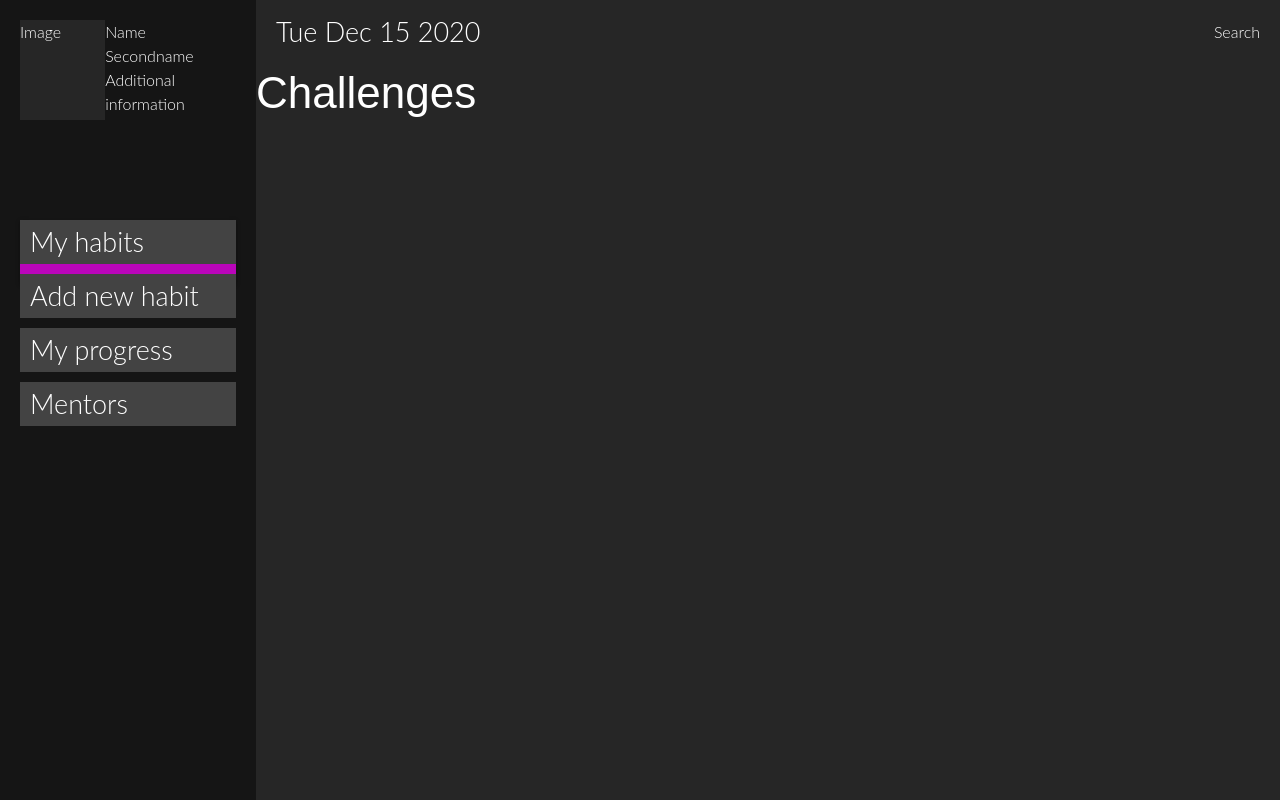
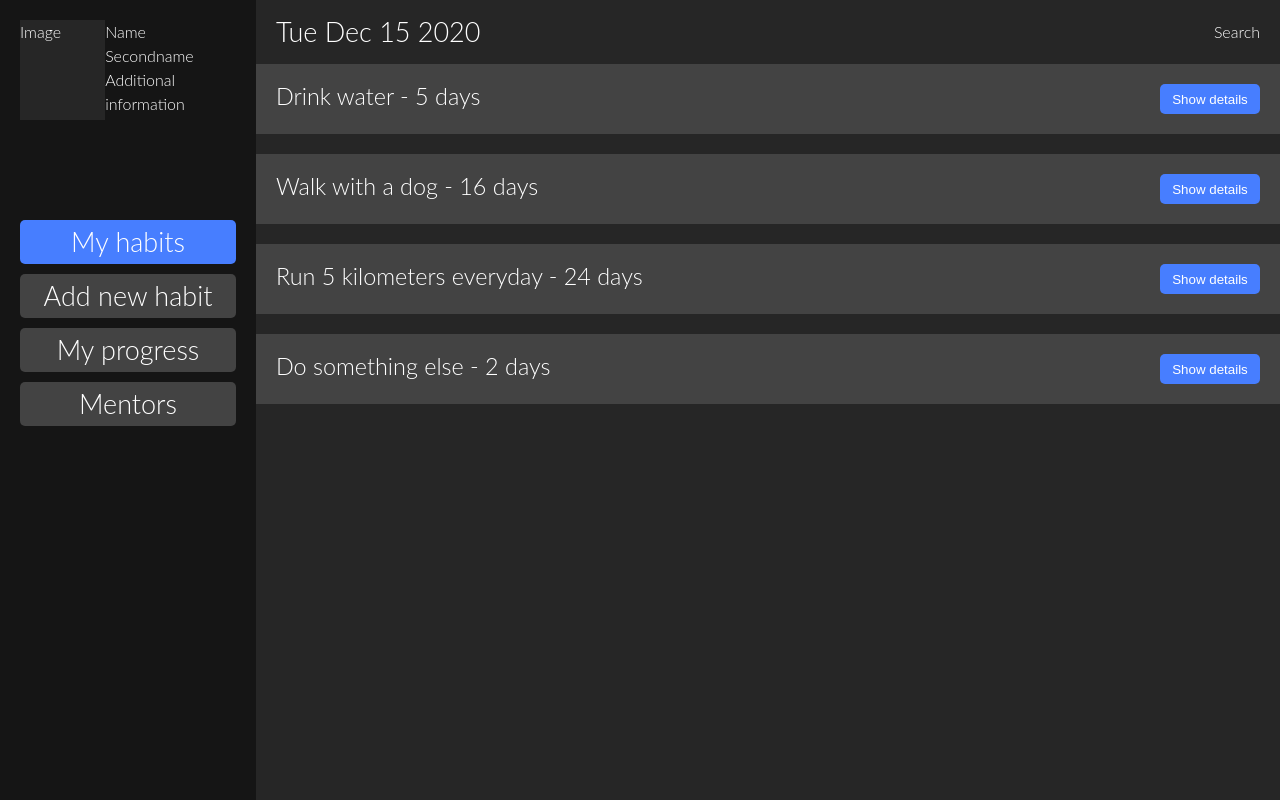
Before and after one commit to Olga-Garanko/ChallengeBoard, a React (Create React App) app: page /challenges in a window 1280 px wide. Built offline with nearby package versions, Linux system fonts and the light colour scheme.

Commit message:
challenge items implementation

```diff
--- /dev/null
+++ b/src/components/ChallengeItem/index.js
@@ -0,0 +1,42 @@
+import React, { useState } from 'react';
+import './styles.scss';
+
+const ChallengeItem = (props) => {
+  const [open, setOpen] = useState(false);
+
+  const showChallenge = () => {
+    setOpen(!open);
+  };
+  const hideChallenge = () => {
+    setOpen(!open);
+  };
+  const {description, date, goal} = props;
+
+  if (!open) {
+    return (
+      <div className='challenge'>
+        <div className='challenge__item'>
+          <div className='challenge__item__description'>{description} - {goal} days</div>
+          <button onClick={showChallenge} className="challenge__item__btn">Show details</button>
+        </div>
+      </div>
+    );
+  } else {
+    return (
+      <div className='challenge'>
+        <div className='challenge__item'>
+          <div className='challenge__item__description'>{description} - {goal} days</div>
+          <button onClick={hideChallenge} className="challenge__item__btn">Hide details</button>
+        </div>
+        <div className="challenge__details">
+          <p>Goal - {goal} days</p>
+          <p>Today is "toBeCalculated" day of challenge</p>
+          <p>Left "toBeCalculated" days</p>
+          <p>Start Date - {date.toLocaleString()}</p>
+        </div>
+      </div>
+    );
+  }
+};
+
+export default ChallengeItem;
--- /dev/null
+++ b/src/components/ChallengeItem/styles.scss
@@ -0,0 +1,31 @@
+.challenge {
+  margin-bottom: 20px;
+  &__item {
+    display: flex;
+    justify-content: space-between;
+    background-color: #434343;
+    padding: 20px;
+    font-size: 1.3rem;
+    &__description {
+      width: 400px;
+    }
+    &__btn {
+      width: 100px;
+      height: 30px;
+      border-style: none;
+      border-radius: 5px;
+      background-color: #477eff;
+      color: #fff;
+
+      &:hover {
+        cursor: pointer;
+        background-color: #5e8fff;
+      }
+    }
+  }
+  &__details {
+    background-color: #696969;
+    font-size: 1.3rem;
+    padding: 20px;
+  }
+}
--- a/src/components/Navbar/index.js
+++ b/src/components/Navbar/index.js
@@ -1,15 +1,21 @@
 import './styles.scss';
-import { Link } from 'react-router-dom';
+import { NavLink } from 'react-router-dom';
 
 const DashboardNav = () => {
   return (
-    <nav className='navbar'>
-      <ul className="nav">
-        <li className="nav__item"><Link to="/challenges" className="nav__link">My habits</Link></li>
-        <li className="nav__item"><Link to="/edit-challenge" className="nav__link">Add new habit</Link></li>
-        <li className="nav__item"><Link to="/progress" className="nav__link">My progress</Link></li>
-        <li className="nav__item"><Link to="/mentors" className="nav__link">Mentors</Link></li>
-      </ul>
+    <nav className='nav'>
+      <NavLink to='/challenges' className='nav__link' activeClassName='nav__active'>
+        My habits
+      </NavLink>
+      <NavLink to='/edit-challenge' className='nav__link' activeClassName='nav__active'>
+        Add new habit
+      </NavLink>
+      <NavLink to='/progress' className='nav__link' activeClassName='nav__active'>
+        My progress
+      </NavLink>
+      <NavLink to='/mentors' className='nav__link' activeClassName='nav__active'>
+        Mentors
+      </NavLink>
     </nav>
   );
 };
--- a/src/components/Navbar/styles.scss
+++ b/src/components/Navbar/styles.scss
@@ -1,12 +1,16 @@
 @import '../../styles/variables.scss';
 .nav {
-  &__item {
-    margin-bottom: 10px;
-    background-color: var(--bg-color);
-    padding: 10px;
-  }
   &__link {
     display: block;
     font-size: 1.5rem;
+    padding: 10px;
+    background-color: var(--bg-color);
+    margin-bottom: 10px;
+    text-align: center;
+    border-radius: 5px;
+  }
+
+  &__active {
+    background-color: #477eff;
   }
 }
--- a/src/layouts/MainLayout/styles.scss
+++ b/src/layouts/MainLayout/styles.scss
@@ -13,14 +13,6 @@
   .dashboard {
     width: 100%;
     background-color: #262626;
-  }
-  .nav {
-    position: relative;
-    z-index: 9999;
-    width: 100%;
-    height: 64px;
-    background: #ba05ba;
-    box-shadow: 0 2px 2px 0 rgba(0,0,0,0.14), 0 3px 1px -2px rgba(0,0,0,0.12), 0 1px 5px 0 rgba(0,0,0,0.2);
   }
 
   .container {
--- a/src/pages/Challenges/index.js
+++ b/src/pages/Challenges/index.js
@@ -1,6 +1,35 @@
+import ChallengeItem from '../../components/ChallengeItem';
 import './styles.scss';
 
+const testData = [
+  {
+    description: 'Drink water',
+    date: new Date(2020, 11, 12),
+    goal: 5
+  },
+  {
+    description: 'Walk with a dog',
+    date: "5.12.2020",
+    goal: 16
+  },
+  {
+    description: 'Run 5 kilometers everyday',
+    date: "14.12.2020",
+    goal: 24
+  },
+  {
+    description: 'Do something else',
+    date: "2.12.2020",
+    goal: 2
+  }
+];
+
 function Challenges() {
-    return <h2>Challenges</h2>;
+  const challenges = testData.map((challenge) => {
+    return (
+      <ChallengeItem key={challenge.description} description={challenge.description} date={challenge.date} goal={challenge.goal}></ChallengeItem>
+    );
+  });
+  return <div className='challenges'>{challenges}</div>;
 }
 export default Challenges;
```
